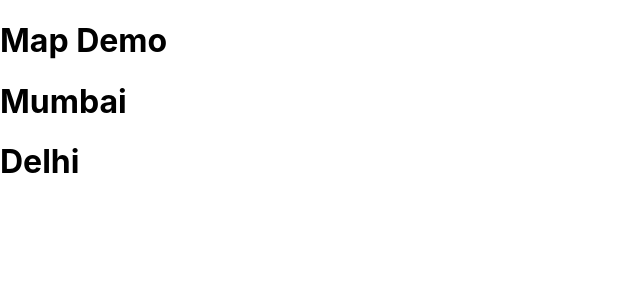
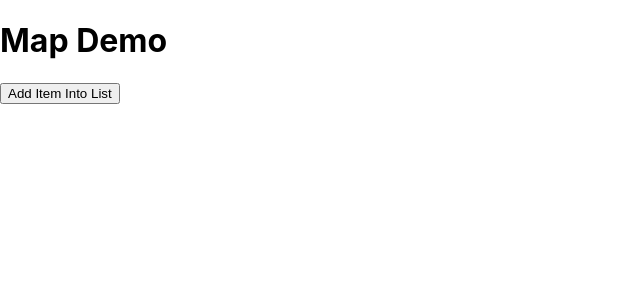
Before and after one commit to ROHITSABI/myapp-p, a React (Create React App) app: page / in a window 1280 px wide. Shown: the top 300 px of the page, without its empty margins (0-640 px from the left). Built offline with nearby package versions, Linux system fonts and the light colour scheme.

Commit message:
map-list

```diff
--- a/src/App.js
+++ b/src/App.js
@@ -1,10 +1,23 @@
+import { useState } from "react";
+
 function App() {
   let title = "Map Demo";
-  let list = ["Mumbai", "Delhi"];
+  let [list, setList] = useState([]);
+
+  let addItemIntoList = () => {
+    let newList = [...list, "Navi Mumbai"];
+
+    setList(newList);
+  };
 
   return (
     <div>
       <h1>{title}</h1>
+      <input
+        type="button"
+        value="Add Item Into List"
+        onClick={addItemIntoList}
+      />
       {list.map((item) => (
         <h1>{item}</h1>
       ))}
```
